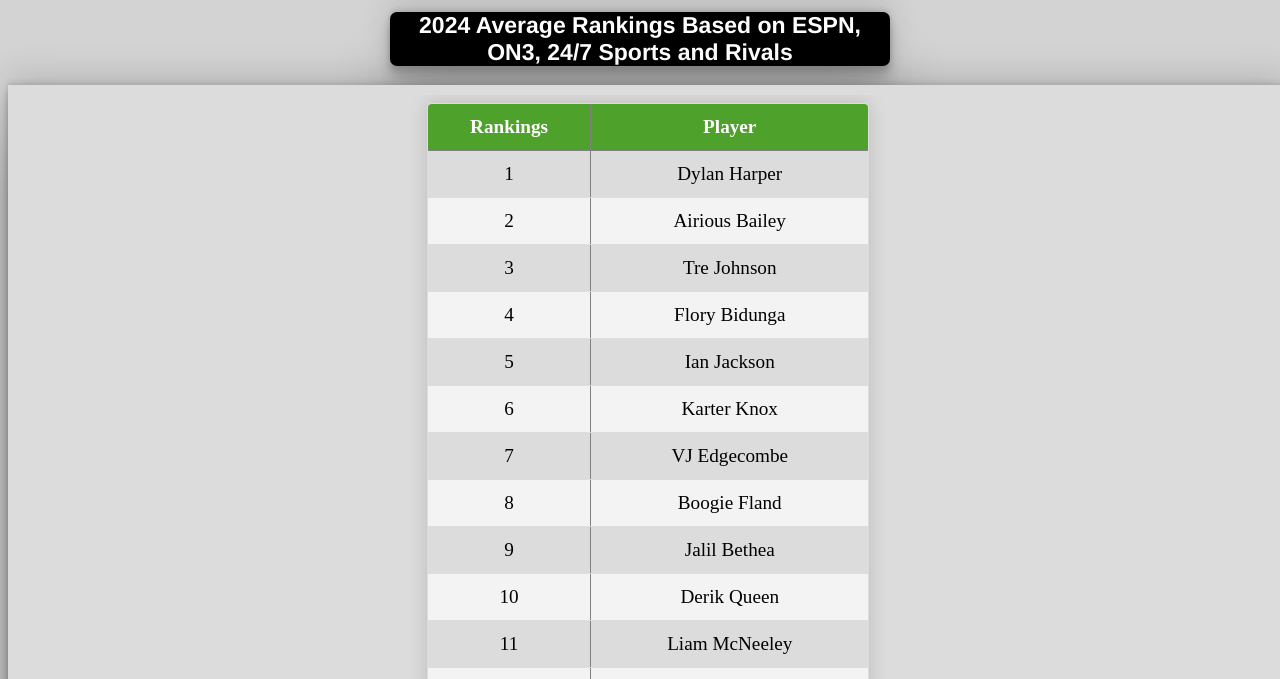
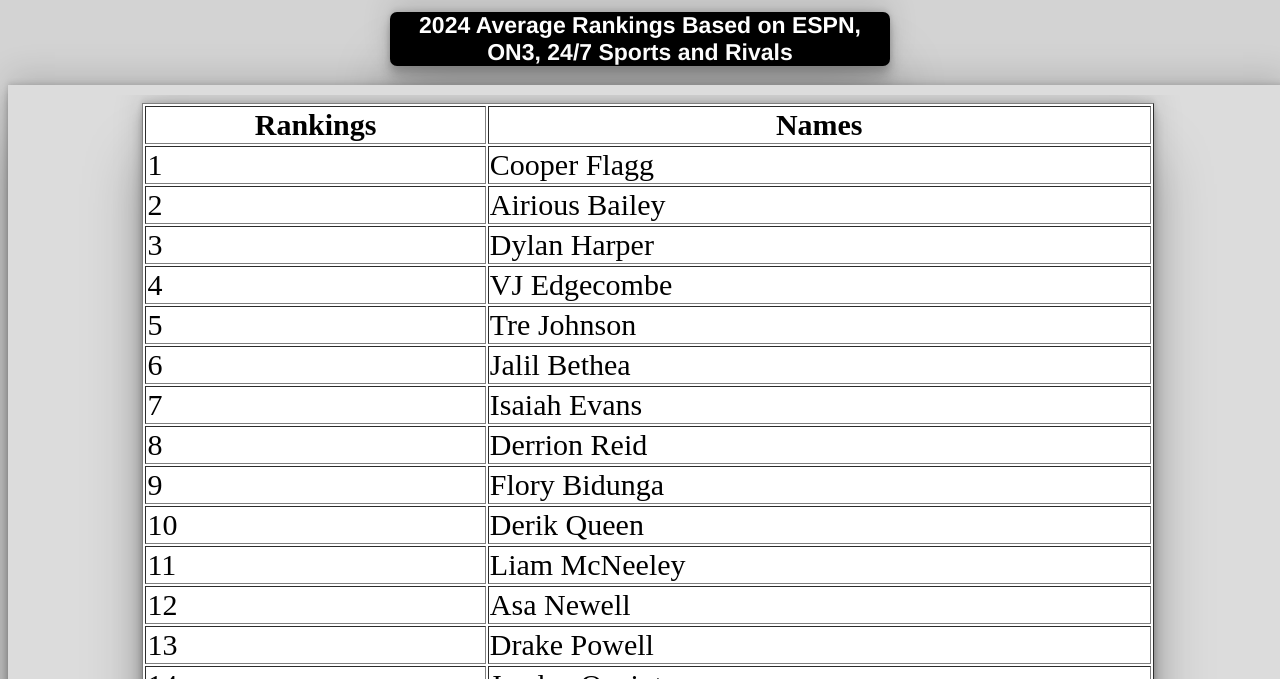
Before and after one commit to noel-chacko/ARC, a plain HTML site: page index.html in a window 1280 px wide. Shown: the part 121-800 px from the top of the page. Drawn offline with Linux system fonts and the light colour scheme.

Commit message:
Update index.html

```diff
--- a/index.html
+++ b/index.html
@@ -18,7 +18,7 @@
     <div class="averageHeader">
         <h2 class="averageHeaderText">2024 Average Rankings Based on ESPN, ON3, 24/7 Sports and Rivals</h3>
     </div>
-    <iframe class="nameTable" src="players.html" width="100%" style="border:none;"></iframe>
+    <iframe class="nameTable" src="output.html" width="100%" style="border:none;"></iframe>
     <div class="footer">
         <h2 class="footerText">By Noel Chacko<br> Contributions by Kaveen Harohalli and Nick Gangewere</h2>
     </div>
```
